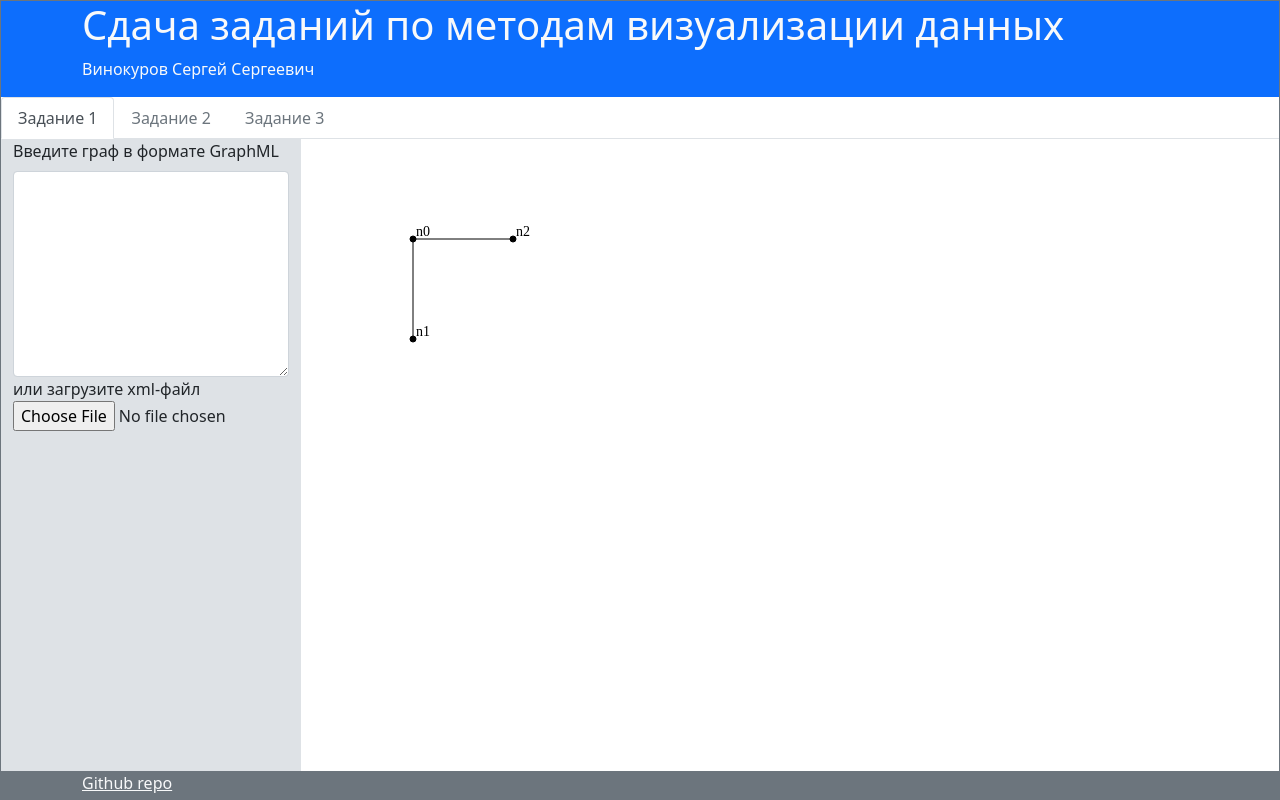
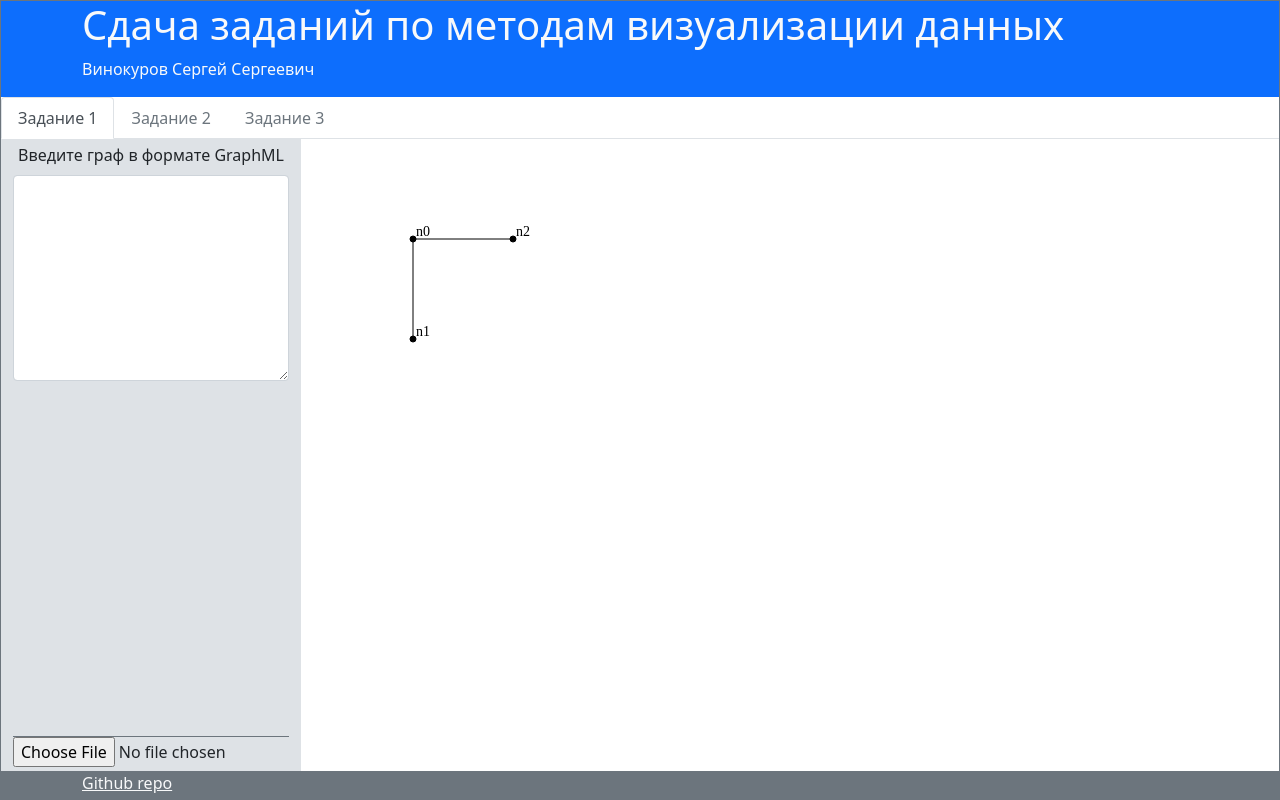
Before and after one commit to pyspice/visualization_10sem, a React (Create React App) app: page / in a window 1280 px wide. Built offline with nearby package versions, Linux system fonts and the light colour scheme.

Commit message:
GraphInput styling

```diff
--- /dev/null
+++ b/src/components/GraphInput/GraphInput.css
@@ -0,0 +1,7 @@
+.graph-input-textarea {
+  max-height: 80%;
+}
+
+.graph-input-file {
+  margin-top: auto;
+}
--- a/src/components/GraphInput/GraphInput.tsx
+++ b/src/components/GraphInput/GraphInput.tsx
@@ -1,3 +1,4 @@
+import "./GraphInput.css";
 import Form from "react-bootstrap/Form";
 
 export type GraphInputProps = {
@@ -25,9 +26,11 @@ export function GraphInput(props: GraphInputProps) {
   };
 
   return (
-    <Form>
-      <Form.Group>
-        <Form.Label>Введите граф в формате GraphML</Form.Label>
+    <Form className="d-flex flex-column h-100 py-1">
+      <Form.Group className="graph-input-textarea">
+        <Form.Label className="text-center w-100">
+          Введите граф в формате GraphML
+        </Form.Label>
         <Form.Control
           as="textarea"
           rows={8}
@@ -36,9 +39,9 @@ export function GraphInput(props: GraphInputProps) {
           onChange={({ target: { value } }) => props.onChange(value)}
         />
       </Form.Group>
-      <Form.Group>
+      <Form.Group className="graph-input-file border-top border-secondary w-100">
         <Form.File
-          label="или загрузите xml-файл"
+          className="text-center"
           accept="text/xml"
           onChange={onChangeFile}
         />
```
